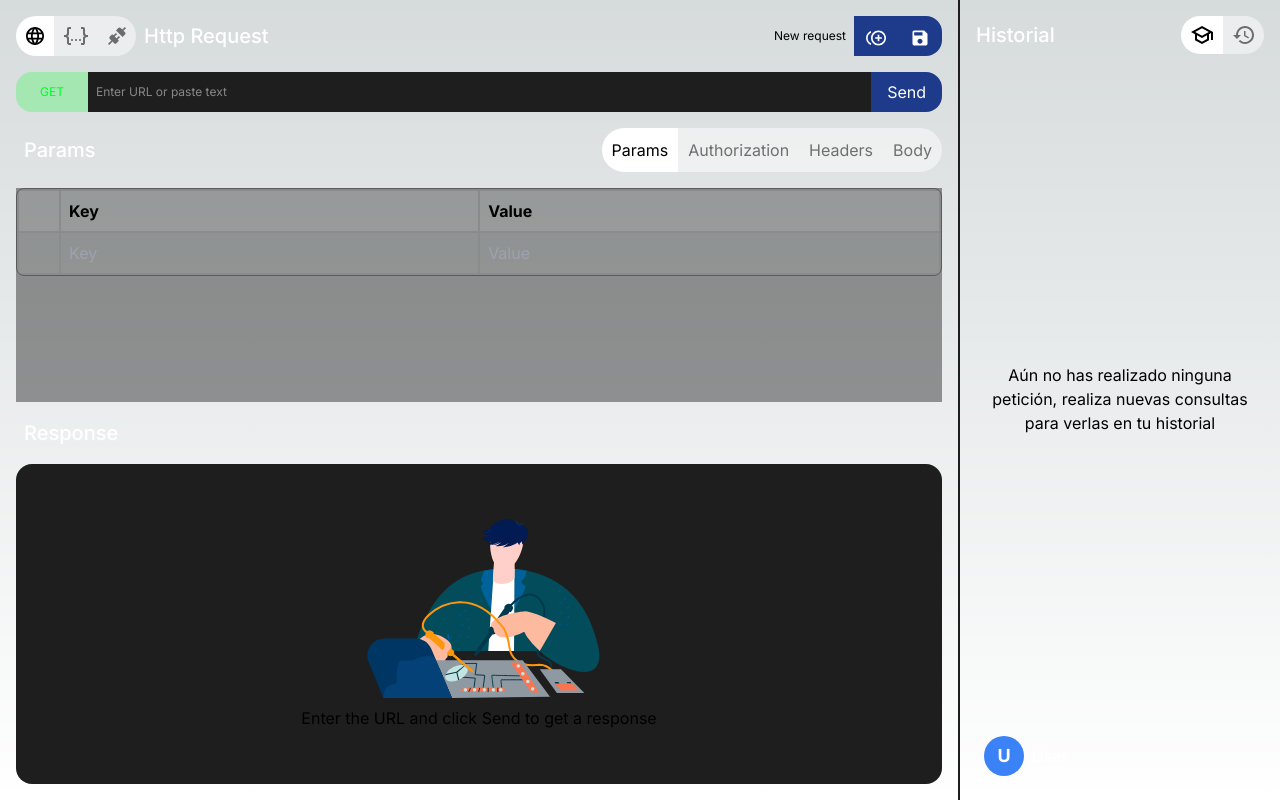
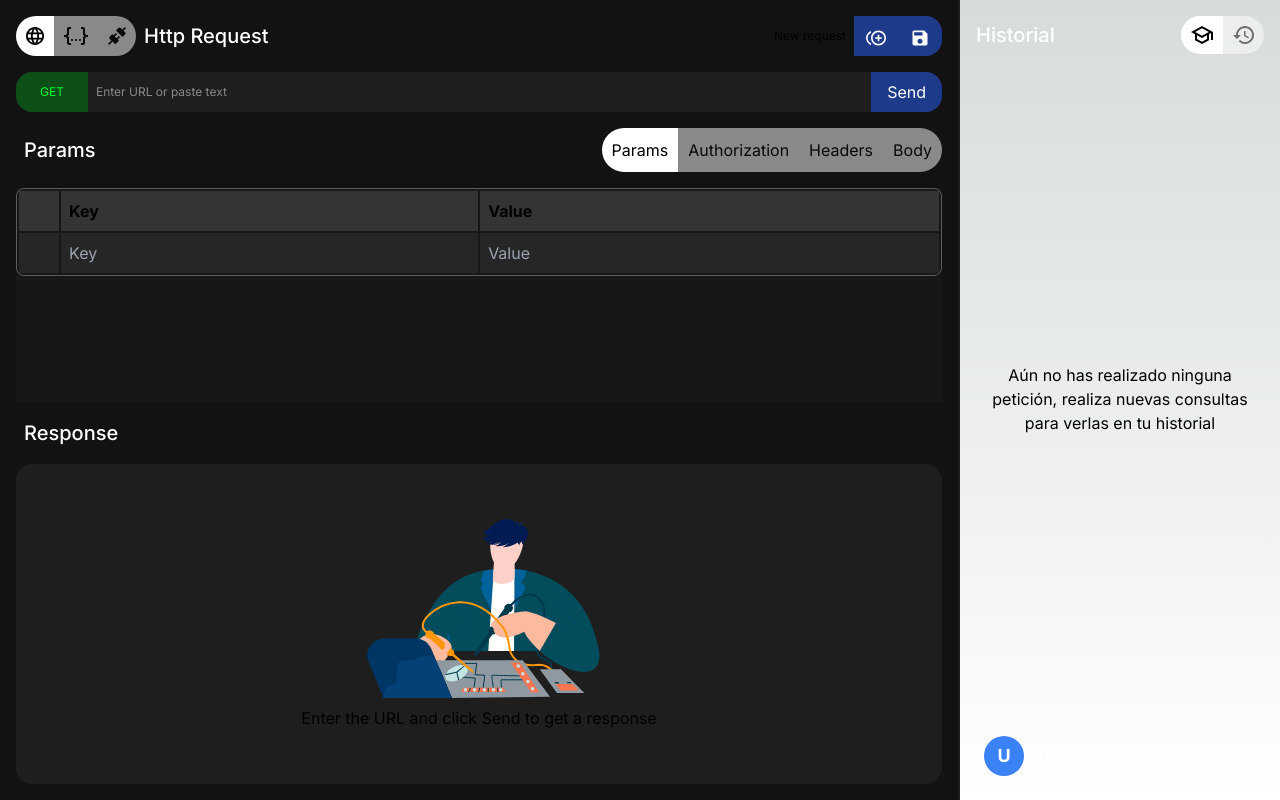
Before and after one commit to Dacyz/QuickDartRequest, a Next.js app: page /start in a window 1280 px wide. Built offline with nearby package versions, Linux system fonts and the light colour scheme; what quicktype-core would draw is missing.

Commit message:
Background change

```diff
--- a/components/sections/query.tsx
+++ b/components/sections/query.tsx
@@ -56,7 +56,7 @@ const QueryPage: React.FC = () => {
   const options = categoriesData.map((e) => e.title);
   const [selectedOption, setSelectedOption] = useState(options[0]);
   return (
-    <div className="flex flex-col flex-grow p-4 gap-4 overflow-hidden">
+    <div className="flex flex-col flex-grow p-4 gap-4 overflow-hidden bg-[#131212]">
       <div className="flex justify-between">
         <div className="flex">
           {modules.map((item) => (
```
